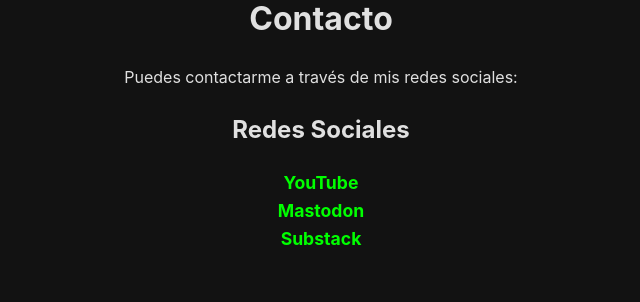
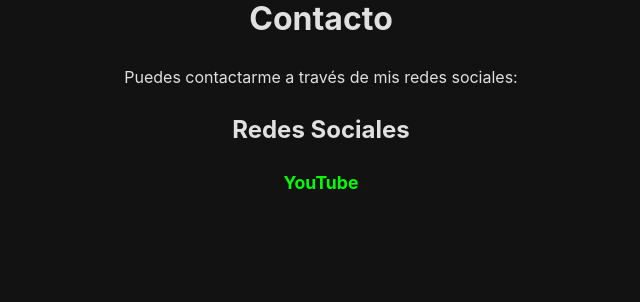
Before and after one commit to makinatetanos/miweb, a Flask app: page /contacto in a window 1280 px wide. Shown: the part 221-523 px from the top of the page, without its empty margins (319-959 px from the left). Run offline with Flask 3, Linux system fonts and the light colour scheme.

Commit message:
Update contacto.html

```diff
--- a/templates/contacto.html
+++ b/templates/contacto.html
@@ -29,17 +29,6 @@
                 <a rel="me" href="https://www.youtube.com/@abelpll97" target="_blank" class="red-social-link" title="Perfil de Abel Pll en YouTube">
                     YouTube
                 </a>
-            </div>
-            <div>
-                <a rel="me" href="https://mastodon.social/@abelpll19" target="_blank" class="red-social-link" title="Perfil de Abel Pll en Mastodon">
-                    Mastodon
-                </a>
-            </div>
-            <div>
-                <a rel="me" href="https://substack.com/@abelpll?utm_campaign=profile&utm_medium=profile-page" target="_blank" class="red-social-link" title="Perfil de Abel Pll en Substack">
-                    Substack
-                </a>
-            </div>
         </div>
     </main>
 </body>
```
